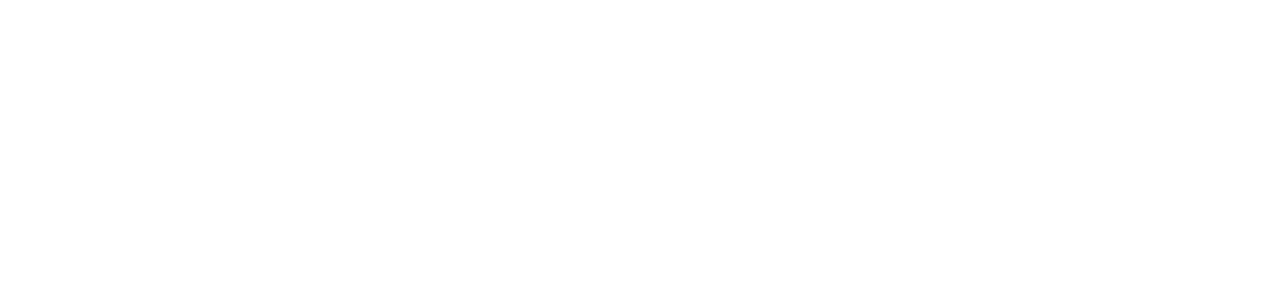
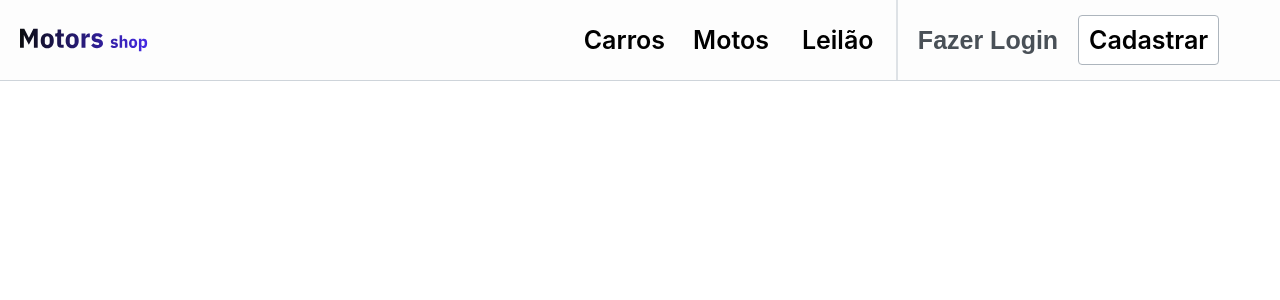
Before and after one commit to paulo-moro/Auction-Cars-front, a React (Create React App) app: page / in a window 1280 px wide. Shown: the top 300 px of the page. Built offline with nearby package versions, Linux system fonts and the light colour scheme; a web font is replaced by a local one.

Commit message:
feat: conclued header and menu

```diff
--- a/src/App.tsx
+++ b/src/App.tsx
@@ -1,11 +1,13 @@
 import GlobalStyle from './styles/global';
 import React from 'react';
+import { Header } from './components/header';
 
 
 function App() {
   return (
     <div className="App">
       <GlobalStyle />
+      <Header/>
     </div>
   );
 }
--- a/src/components/header/index.tsx
+++ b/src/components/header/index.tsx
@@ -2,10 +2,7 @@
 import MotorShop from "../../img/Motors-shop.svg";
 import Menu from "../../img/Menu-Header.svg";
 import CloseMenu from "../../img/Close-Menu.svg";
-
-
 import { useState } from "react";
-
 
 export const Header = () => {
 
@@ -18,41 +15,37 @@
 
                 <nav className="nav-menu">
                     {!openMenu ?
-                        <button onClick={() => setOpenMenu(true)}>
-                            <img src={Menu} alt="" />
+                        <button onClick={() => setOpenMenu(true)}> <img src={Menu} alt="" /> </button>
+                        :
+                        <button onClick={() => setOpenMenu(false)}> <img src={CloseMenu} alt="" /> </button>
+                    }
+                </nav>
 
-                        </button>
-                        :
-                        <button
 
-                            onClick={() => setOpenMenu(false)}
-                        >
-                            <img src={CloseMenu} alt="" />
-                        </button>
-                    }
+                <nav className="nav--menu-desktop">
+                    <button className="nav--menu-desktop-button">Carros</button>
+                    <button className="nav--menu-desktop-button">Motos</button>
+                    <button className="nav--menu-desktop-button">Leilão</button>
+
+                    <div className="nav--login-register-desktop">
+                    <div id="div-line"></div>
+                        <h4 className="nav--menu-desktop-h4">Fazer Login</h4>
+                        <button className="nav--menu-desktop-button-register">Cadastrar</button>
+                    </div>
                 </nav>
             </HeaderStyled>
 
             {openMenu &&
                 <MenuStyled>
                     <nav className="nav--menu-mobile">
-                        <button className="nav--menu-mobile-button"
-                        >Carros</button>
-                        <button
-                        className="nav--menu-mobile-button"
-                        >Motos</button>
-                        <button
-                        className="nav--menu-mobile-button"
-                        >Leilão</button>
+                        <button className="nav--menu-mobile-button">Carros</button>
+                        <button className="nav--menu-mobile-button">Motos</button>
+                        <button className="nav--menu-mobile-button">Leilão</button>
                     </nav>
-                    <div>
-                        <h4>Fazer Login</h4>
-
-                        <button>
-                            Cadastrar
-                        </button>
+                    <div className="nav--login-register-mobile">
+                        <h4 className="nav--menu-mobile-h4">Fazer Login</h4>
+                        <button className="nav--menu-mobile-button">Cadastrar</button>
                     </div>
-
                 </MenuStyled>
             }
         </>
--- a/src/components/header/style.ts
+++ b/src/components/header/style.ts
@@ -1,79 +1,160 @@
 import styled from "styled-components";
 
 export const HeaderStyled = styled.header`
-
   display: flex;
   align-items: center;
   justify-content: space-between;
-    height: 70px;
+  min-height: 80px;
   width: 100%;
   background-color: var(--color-gray-10);
-    border-bottom:1.5px solid var(--color-gray-5);
+  border-bottom: 1.5px solid var(--color-gray-5);
+  font-family: "Lexend", sans-serif;
 
-    .logo-MotorsShop{
-        width: 50%;
-        width: 135px;
-        margin: 20px;
+  .div-line {
+    display: none;
   }
 
-    .nav-menu{
-        display: flex;
-        width: 50%;
-        justify-content: flex-end;
-        margin: 0;
+  .logo-MotorsShop {
+    width: 10%;
+    min-width: 120px;
+    margin: 20px 10px 20px 20px;
   }
 
-    .icon-Menu{
+  .nav-menu {
+    display: flex;
+  }
+
+  .icon-Menu {
     width: 18px;
-        margin: 10px;
   }
-`
+
+  .nav--menu-desktop {
+    display: none;
+  }
+
+  @media (min-width: 640px) {
+    font-size: 16px;
+    #div-line {
+      height: 80px;
+      border: 1px solid var(--color-gray-6);
+    }
+
+    .nav-menu {
+      display: none;
+    }
+
+    .nav--menu-desktop {
+      margin-right: 5%;
+      display: flex;
+      justify-content: space-around;
+      align-items: center;
+      min-width: 50%;
+      gap: 10px;
+    }
+
+    .nav--menu-desktop-button {
+      width: 50%;
+    }
+
+    .nav--login-register-desktop {
+      display: flex;
+      justify-content: space-around;
+      align-items: center;
+      min-width: 50%;
+      gap: 10px;
+    }
+
+    .nav--menu-desktop-h4 {
+      display: flex;
+      justify-content: center;
+      min-width: 50%;
+      color: var(--color-gray-2);
+    }
+
+    .nav--menu-desktop-button-register {
+      display: flex;
+      justify-content: center;
+      align-items: center;
+      min-height: 50px;
+      padding: 0px 10px;
+      border: 1.5px solid var(--color-gray-4);
+      border-radius: 4px;
+      background-color: var(--color-white-fixed);
+    }
+  }
+
+  @media (min-width: 920px) {
+    .nav--menu-desktop-button {
+      font-size: 20px;
+    }
+    .nav--menu-desktop {
+      font-size: 20px;
+    }
+    .nav--menu-desktop-button-register {
+      font-size: 20px;
+    }
+  }
+
+  @media (min-width: 1200px) {
+    .nav--menu-desktop-button {
+      font-size: 25px;
+    }
+    .nav--menu-desktop {
+      font-size: 25px;
+    }
+    .nav--menu-desktop-button-register {
+      font-size: 25px;
+      width: 50%;
+    }
+  }
+`;
 
 export const MenuStyled = styled.div`
-
+  @media (min-width: 320px) {
     display: flex;
     position: fixed;
     flex-direction: column;
     width: 100%;
     height: auto;
     box-shadow: 0px 30px 10px 15px var(--color-gray-6);
+    font-family: "Lexend", sans-serif;
 
-    .nav--menu-mobile{
+    .nav--menu-mobile {
       display: flex;
       flex-direction: column;
       justify-content: space-around;
       width: 100%;
-        height: auto;
       background-color: var(--color-white-fixed);
-        border-bottom:1.5px solid var(--color-gray-4);
 
-        .nav--menu-mobile-button{
+      .nav--menu-mobile-button {
         display: flex;
         align-items: center;
         width: 100%;
         height: 30px;
         margin: 20px;
         background: none;
-            color: var(--color-gray-2)
+        color: var(--color-gray-2);
       }
     }
 
-    div{
+    .nav--login-register-mobile {
       display: flex;
       flex-direction: column;
       align-items: center;
       justify-content: space-around;
       width: 100%;
-        height: 150px;
+      height: 170px;
       background-color: var(--color-white-fixed);
+      border-top: 1.5px solid var(--color-gray-4);
+      padding: 5% 0;
 
-        h4{
+      .nav--menu-mobile-h4 {
         flex-direction: column;
         width: 90%;
-            color: var(--color-gray-2)
+        color: var(--color-gray-2);
       }
 
-        button{
+      .nav--menu-mobile-button {
         display: flex;
         justify-content: center;
         align-items: center;
@@ -86,4 +167,9 @@
         background-color: var(--color-white-fixed);
       }
     }
-`
+  }
+
+  @media (min-width: 640px) {
+    display: none;
+  }
+`;
```
Lines whose indentation alone changed are shown as unchanged.
